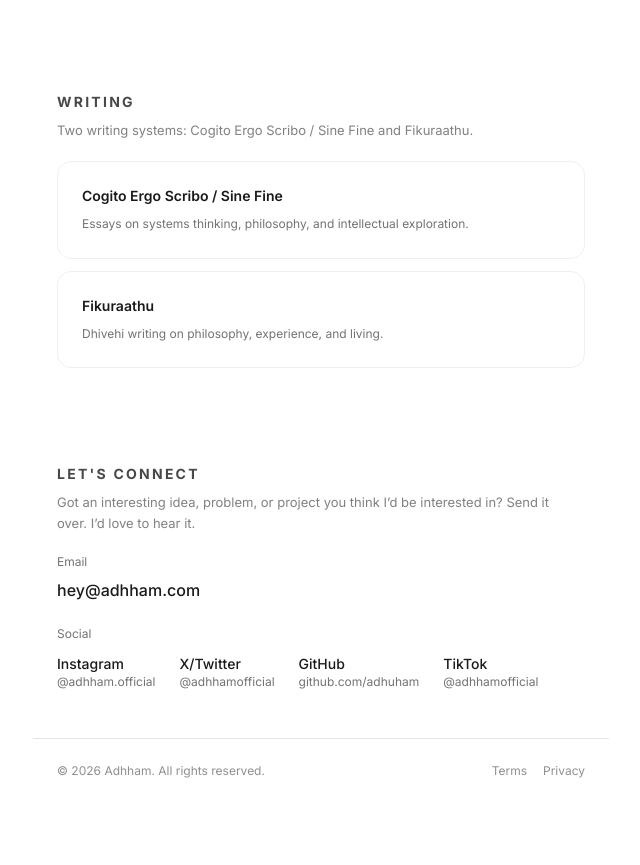
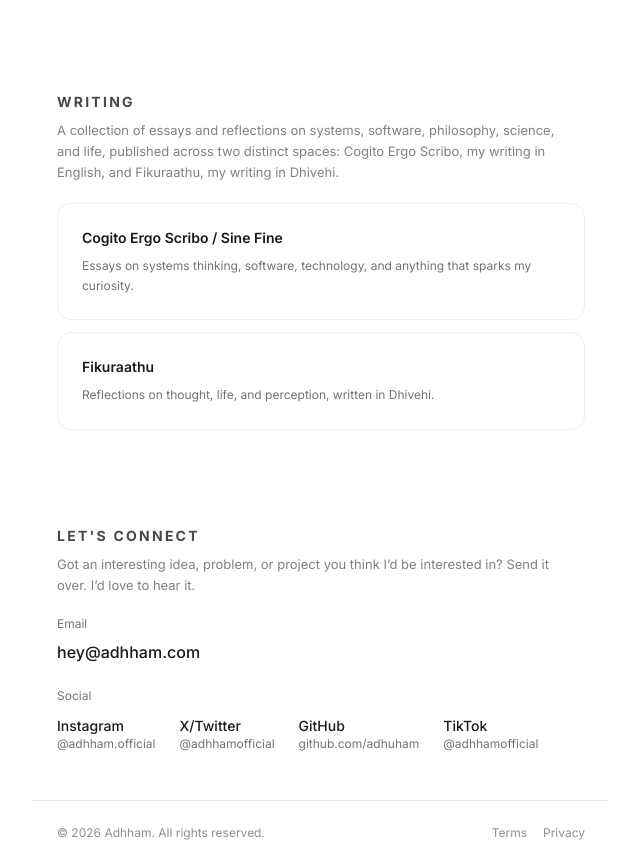
Before and after one commit to adhuham/adhham.com, a Next.js app: page / in a window 1280 px wide. Shown: the part 1106-1971 px from the top of the page, without its empty margins (319-959 px from the left). Before the commit the page ends 1909 px from the top, so only its background shows below. Built offline with nearby package versions, Linux system fonts and the light colour scheme.

Commit message:
correct verbiages

```diff
--- a/meta/dhivehi.ts
+++ b/meta/dhivehi.ts
@@ -6,7 +6,7 @@ const author = 'Adhham'
 export const dhivehiMeta = {
   name: 'ފިކުރާތު',
   latinTitle: 'Fikuraathu',
-  tagline: 'ފިލްސޮފީ، ތަޖުރިބާ، އަދި ދިރިއުޅުމުގެ ގޮތެން ލިޔެނިވި ތަން.',
+  tagline: 'އަހަންނަށް ވިސްނެއެވެ. އެހެންކަމުން، އަހަރެން ލިޔަމެވެ.',
   author,
   path: '/dhivehi',
   post: {
@@ -14,15 +14,15 @@ export const dhivehiMeta = {
   },
   metadata: {
     title: `${latinTitle} — ${author}`,
-    description: 'Dhivehi writing on philosophy, experience, and living.',
+    description: 'Reflections on thought, life, and perception, written in Dhivehi.',
     openGraph: {
       title: `${latinTitle} — ${author}`,
-      description: 'Dhivehi writing on philosophy, experience, and living.',
+      description: 'Reflections on thought, life, and perception, written in Dhivehi.',
     },
     twitter: {
       card: 'summary',
       title: `${latinTitle} — ${author}`,
-      description: 'Dhivehi writing on philosophy, experience, and living.',
+      description: 'Reflections on thought, life, and perception, written in Dhivehi.',
     },
   } satisfies Metadata,
 } as const
--- a/meta/site-content.ts
+++ b/meta/site-content.ts
@@ -126,7 +126,8 @@ export const siteContent = {
   },
   writing: {
     title: 'Writing',
-    description: `Two writing systems: ${writingMeta.header} and ${dhivehiMeta.latinTitle}.`,
+    description: `A collection of essays and reflections on systems, software, philosophy, science, and life, published across two distinct
+      spaces: Cogito Ergo Scribo, my writing in English, and Fikuraathu, my writing in Dhivehi.`,
     items: [
       {
         name: writingMeta.header,
--- a/meta/writing.ts
+++ b/meta/writing.ts
@@ -14,15 +14,15 @@ export const writingMeta = {
   },
   metadata: {
     title: `${header} — ${author}`,
-    description: 'Essays on systems thinking, philosophy, and intellectual exploration.',
+    description: 'Essays on systems thinking, software, technology, and anything that sparks my curiosity.',
     openGraph: {
       title: `${header} — ${author}`,
-      description: 'Essays on systems thinking, philosophy, and intellectual exploration.',
+      description: 'Essays on systems thinking, software, technology, and anything that sparks my curiosity.',
     },
     twitter: {
       card: 'summary',
       title: `${header} — ${author}`,
-      description: 'Essays on systems thinking, philosophy, and intellectual exploration.',
+      description: 'Essays on systems thinking, software, technology, and anything that sparks my curiosity.',
     },
   } satisfies Metadata,
 } as const
```
